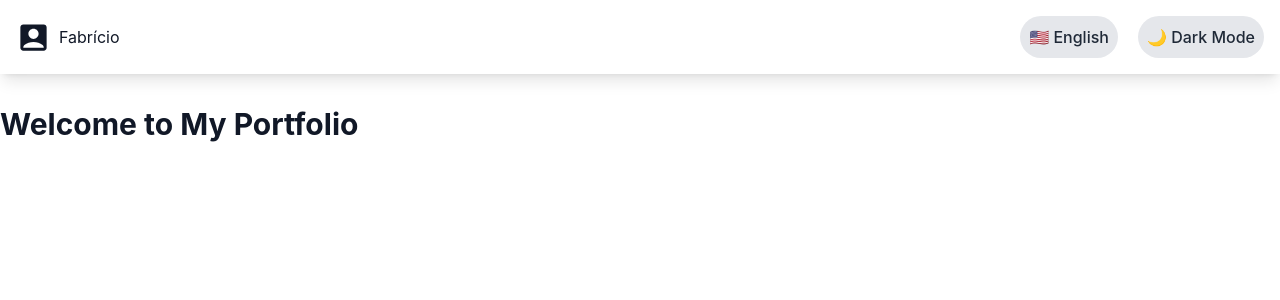
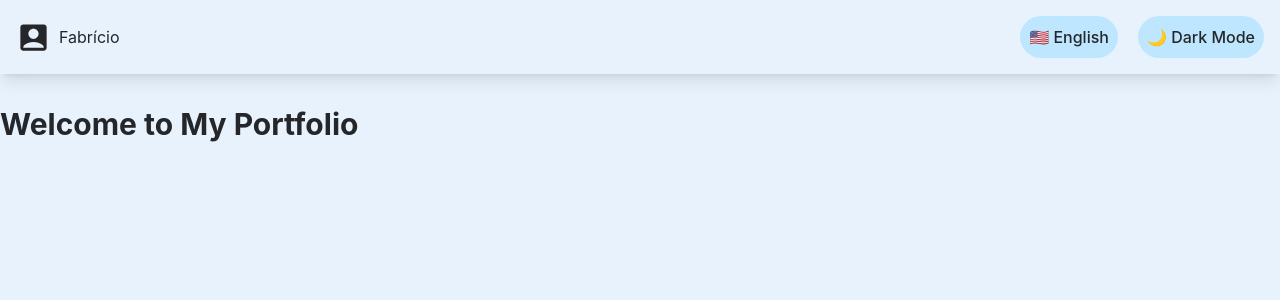
Before and after one commit to fcursino/portfolio, a React (Vite) app: page / in a window 1280 px wide. Shown: the top 300 px of the page. Built offline with nearby package versions, Linux system fonts and the light colour scheme.

Commit message:
applying tailwind new classes in every site component

```diff
--- a/src/App.tsx
+++ b/src/App.tsx
@@ -14,7 +14,7 @@ function Content() {
   };
 
   return (
-    <div className="h-screen w-screen flex-col items-center  bg-white dark:bg-gray-900 text-gray-900 dark:text-white">
+    <div className="h-screen w-screen flex-col items-center  bg-secondary-light dark:bg-secondary-dark text-accent-dark dark:text-accent-light">
       <div className="flex gap-4 mb-8">
         <Header />
       </div>
--- a/src/components/LanguageToggle.tsx
+++ b/src/components/LanguageToggle.tsx
@@ -6,7 +6,7 @@ const LanguageToggle: React.FC = () => {
   return (
     <button
       onClick={toggleLanguage}
-      className="p-2 rounded-full bg-gray-200 dark:bg-gray-700 text-gray-800 dark:text-gray-200"
+      className="p-2 rounded-full  bg-primary-light dark:bg-primary-dark text-accent-dark dark:text-accent-light"
     >
       {language === 'en' ? '🇺🇸 English' : '🇧🇷 Português'}
     </button>
--- a/src/components/ThemeToggle.tsx
+++ b/src/components/ThemeToggle.tsx
@@ -10,7 +10,7 @@ const ThemeToggle: React.FC = () => {
   return (
     <button
       onClick={toggleTheme}
-      className="p-2 rounded-full bg-gray-200 dark:bg-gray-700 text-gray-800 dark:text-gray-200"
+      className="p-2 rounded-full bg-primary-light dark:bg-primary-dark text-accent-dark dark:text-accent-light"
     >
       {theme === 'light' ? '🌙 Dark Mode' : '☀️ Light Mode'}
     </button>
```
